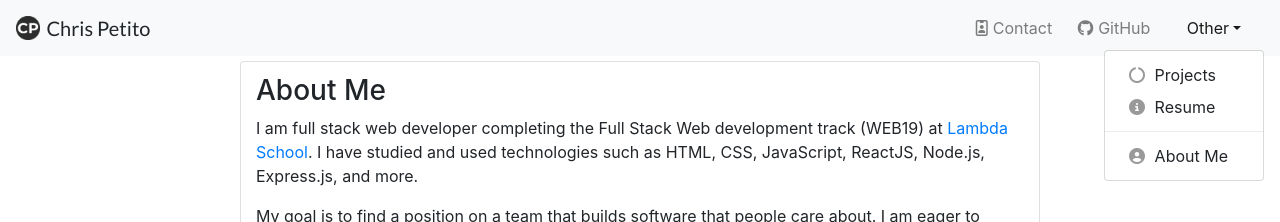
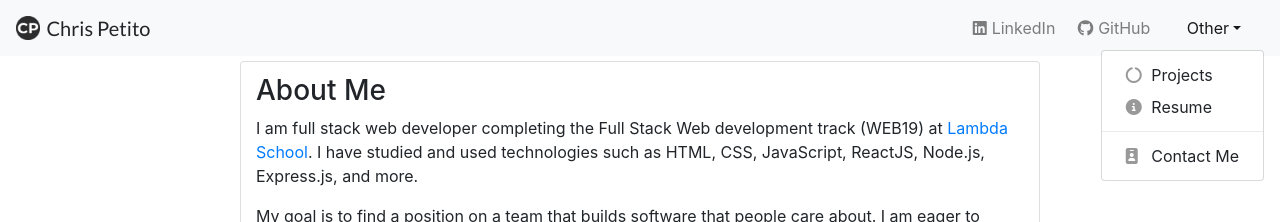
Before and after one commit to chrispetito/cp-portfolio, a React (Create React App) app: page / in a window 1280 px wide. Both pictures are taken after a click on the link "Other". Shown: the top 222 px of the page. Built offline with nearby package versions, Linux system fonts and the light colour scheme.

Commit message:
add linkedin link, move contact to about me in dropdown

```diff
--- a/src/components/NavBar.js
+++ b/src/components/NavBar.js
@@ -41,14 +41,16 @@ class NavBar extends React.Component {
           <Collapse isOpen={this.state.isOpen} navbar>
             <Nav className="ml-auto" navbar>
               <NavItem>
-                <NavLink href="/"><i id='nav-icon' className="far fa-id-badge"></i>Contact</NavLink>
+                <NavLink href="https://www.linkedin.com/in/chris-petito-349499184/">
+                  <i id="nav-icon" className="fab fa-linkedin"></i>LinkedIn
+                </NavLink>
               </NavItem>
               <NavItem>
                 <NavLink
                   href="https://github.com/chrispetito"
                   target="_onblank"
                 >
-                  <i id='nav-icon' className="fab fa-github"></i>GitHub
+                  <i id="nav-icon" className="fab fa-github"></i>GitHub
                 </NavLink>
               </NavItem>
               <UncontrolledDropdown nav inNavbar>
@@ -57,16 +59,17 @@ class NavBar extends React.Component {
                 </DropdownToggle>
                 <DropdownMenu right>
                   <DropdownItem>
-                  <i id='dropdown-icon' className="fas fa-circle-notch"></i>
+                    <i id="dropdown-icon" className="fas fa-circle-notch"></i>
                     Projects
                   </DropdownItem>
                   <DropdownItem>
-                  <i id='dropdown-icon' className="fas fa-info-circle"></i>Resume
+                    <i id="dropdown-icon" className="fas fa-info-circle"></i>
+                    Resume
                   </DropdownItem>
                   <DropdownItem divider />
                   <DropdownItem>
-                  <i id='dropdown-icon' className="fas fa-user-circle"></i>
-                    About Me
+                    <i id="dropdown-icon" className="fas fa-id-badge"></i>
+                    Contact Me
                   </DropdownItem>
                 </DropdownMenu>
               </UncontrolledDropdown>
```
